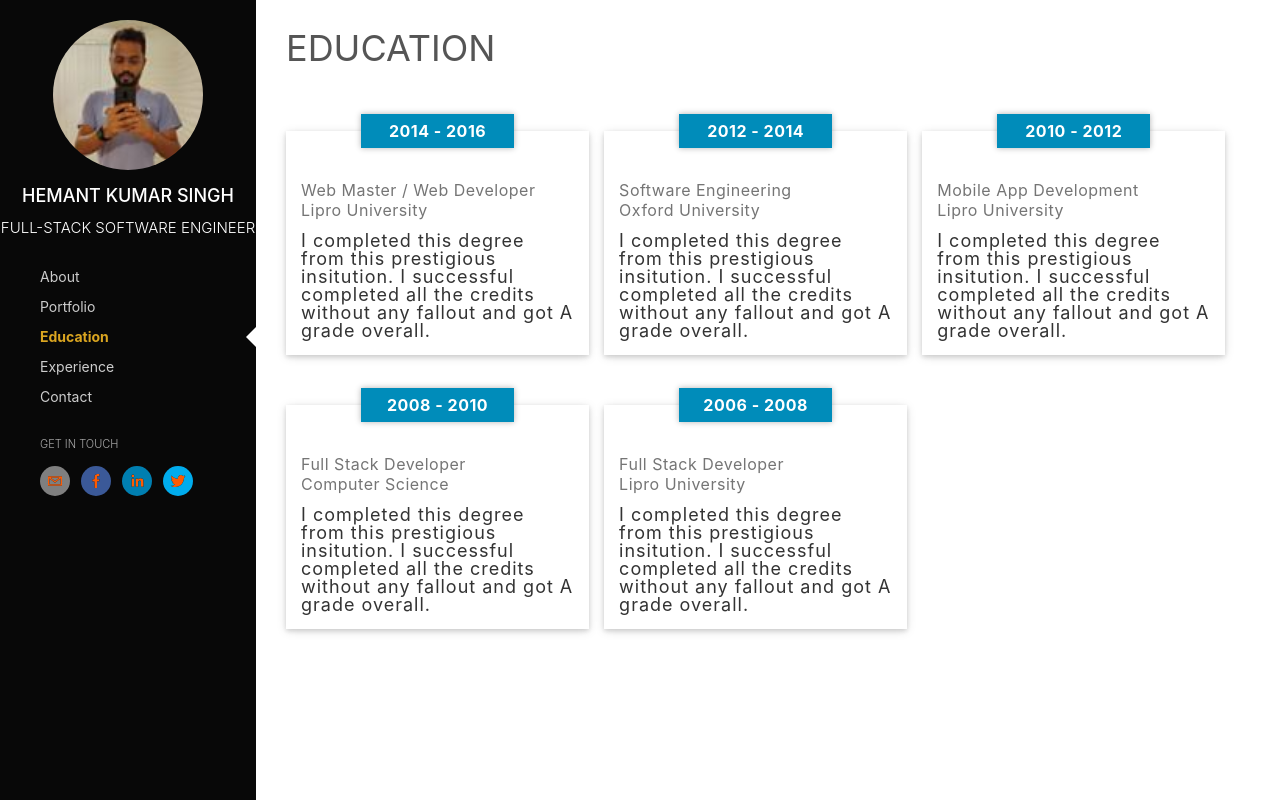
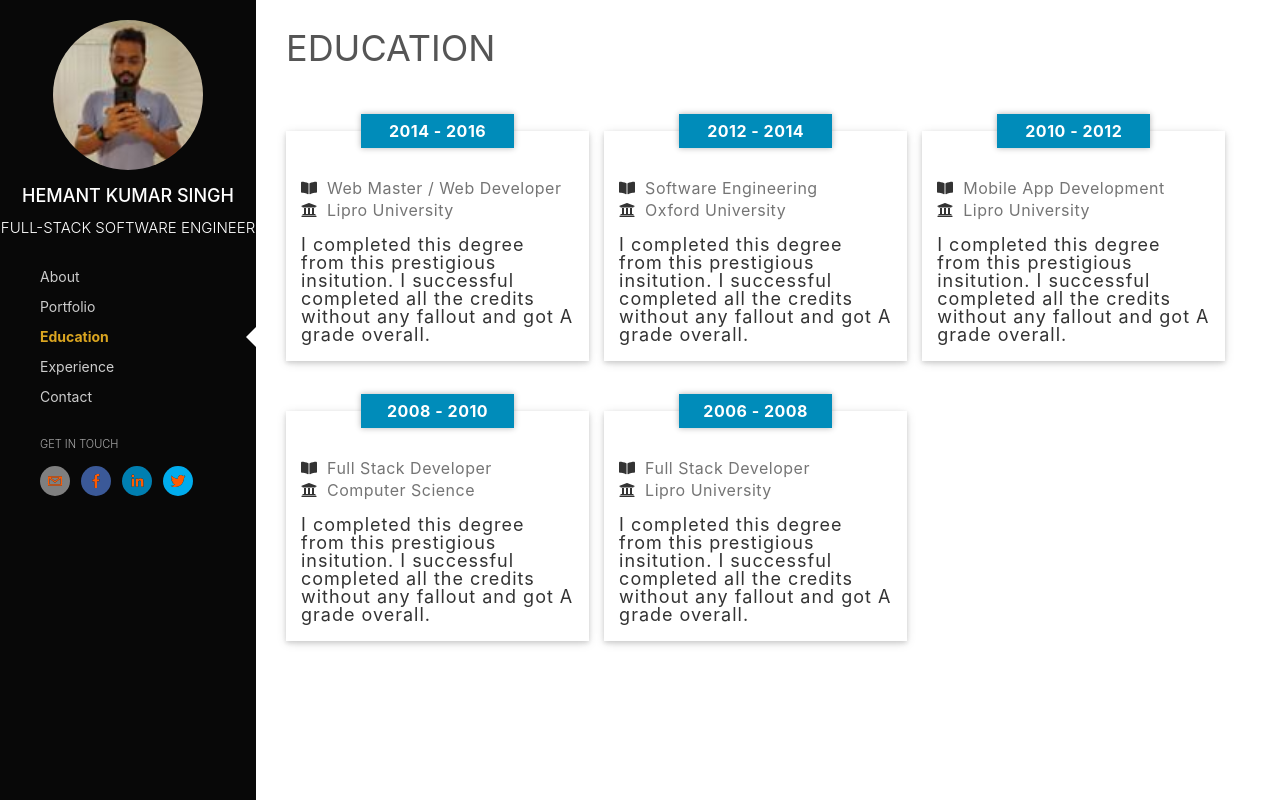
Before and after one commit to Muniyan/portfolio, a React (Create React App) app: page /education in a window 1280 px wide. Built offline with nearby package versions, Linux system fonts and the light colour scheme.

Commit message:
education changes

```diff
--- a/src/App.css
+++ b/src/App.css
@@ -537,13 +537,16 @@
 
 .education-cell {
   display: table-cell;
+  padding-bottom: 2px;
 }
 
 .education-degree,
 .education-location {
-  padding: 0;
+  top: -2px;
   margin: 5px 0;
   color: #757575;
+  position: relative;
+  padding-left: 10px;
   letter-spacing: .5px;
 }
 
--- a/src/component/education.js
+++ b/src/component/education.js
@@ -1,4 +1,5 @@
 import React, { Component } from 'react';
+import { FaBookOpen, FaUniversity } from "react-icons/fa";
 import educationData from '../data/education.json';
 
 class Education extends Component {
@@ -25,12 +26,13 @@ class Education extends Component {
 
                                         <div className="education-row">
                                             <div className="education-cell">
-                                                <i className="fas fa-book-open"></i>
+                                                <FaBookOpen />
                                                 <span className="education-degree">{p.degree}</span>
                                             </div>
                                         </div>
                                         <div className="education-row">
                                             <div className="education-cell">
+                                                <FaUniversity />
                                                 <span className="education-location">{p.location}</span>
                                             </div>
                                         </div>
```
